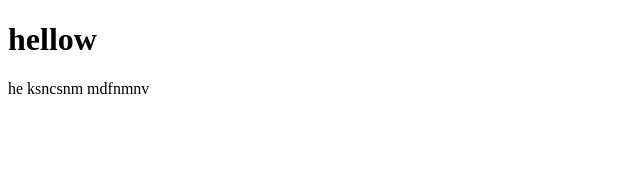
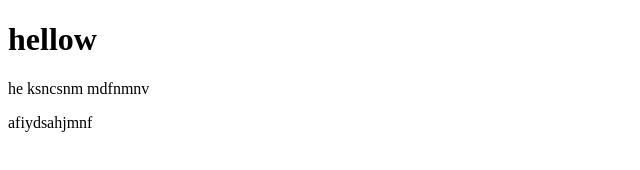
Before and after one commit to Ajithmmkt/datewithgit-sample, a plain HTML site: page index.html in a window 1280 px wide. Shown: the whole page, without its empty margins (0-640 px from the left). Drawn offline with Linux system fonts and the light colour scheme.

Commit message:
index modified

```diff
--- a/index.html
+++ b/index.html
@@ -8,6 +8,7 @@
 <body>
     <h1>hellow </h1>
     <p>he ksncsnm mdfnmnv</p>
+    <p>afiydsahjmnf</p>
 
 </body>
 </html>
```
